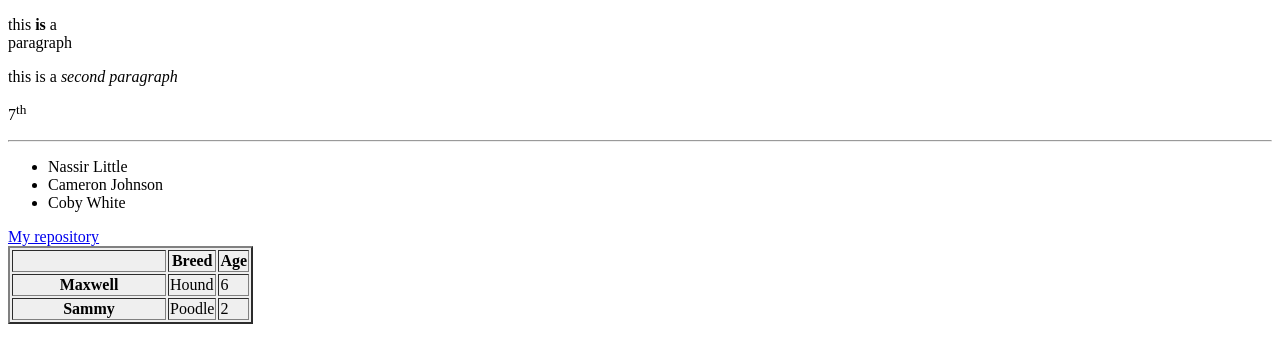
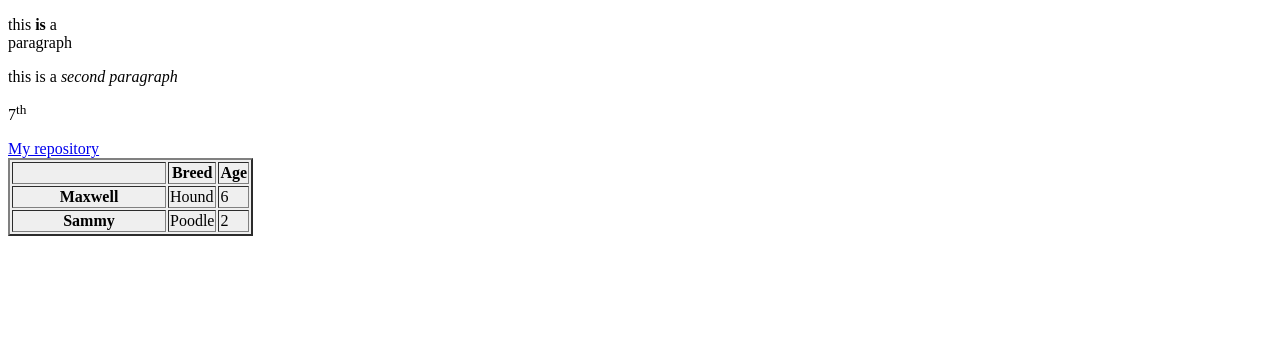
Before and after one commit to Jtbieker/jtbieker.github.io, a plain HTML site: page index.html in a window 1280 px wide. Drawn offline with Linux system fonts and the light colour scheme.

Commit message:
Update index.html

```diff
--- a/index.html
+++ b/index.html
@@ -9,7 +9,7 @@
 </head>
 
 <body>
-<p>this <b>is</b> a <br> paragraph</p>
+    <p>this <b>is</b> a <br> paragraph</p>
 
 
     <p>this is a <i>second paragraph</i></p>
@@ -17,17 +17,7 @@
 
     <p>7<sup>th</sup></p>
 
-
-    <hr>
-
-    <ul>
-        <li>Nassir Little</li>
-        <li>Cameron Johnson</li>
-        <li>Coby White</li>
-
-    </ul>
-
-<a href="https://github.com/Jtbieker/jtbieker.io">My repository</a>
+<a href="http://jtbieker.github.io">My repository</a>
 
 
 
```
